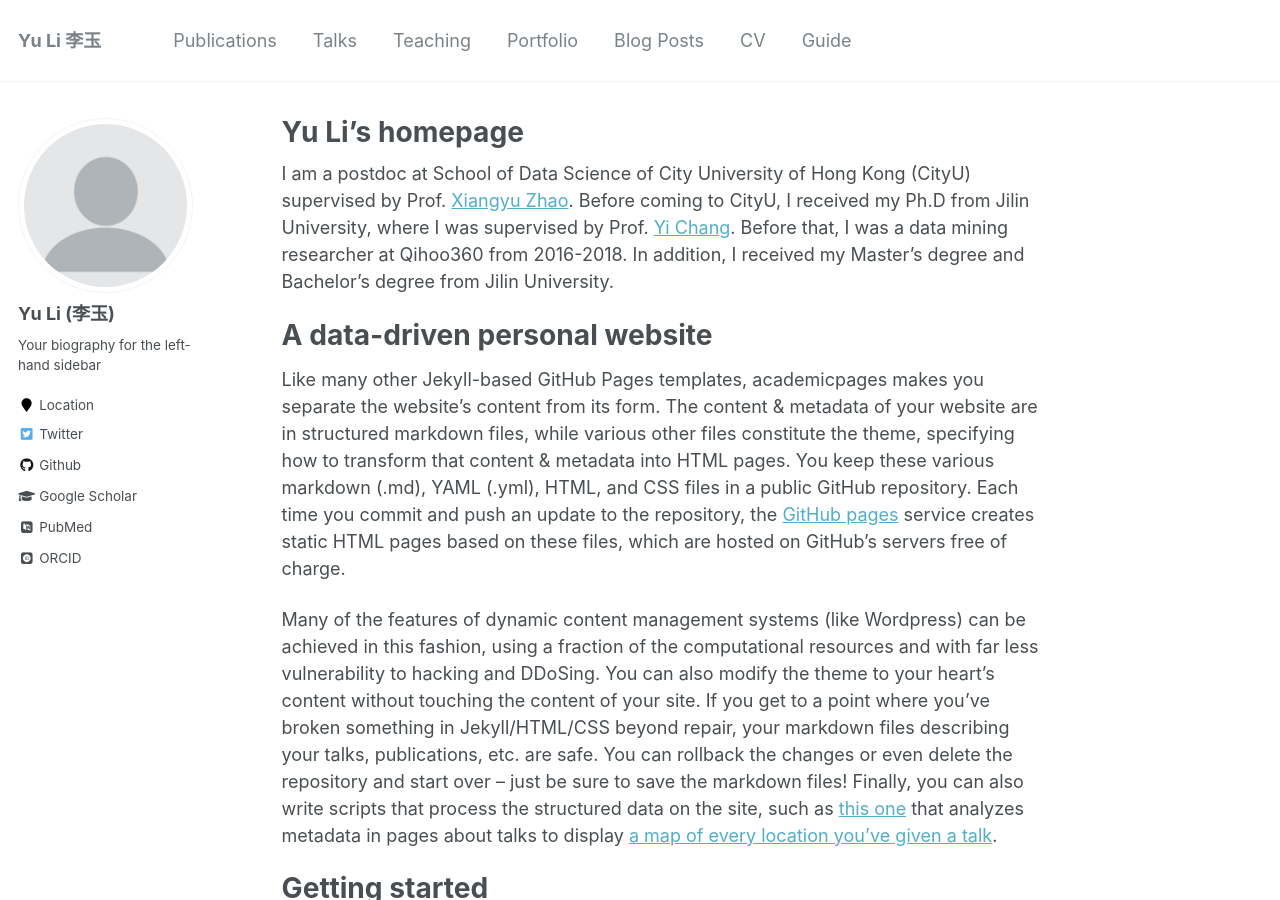
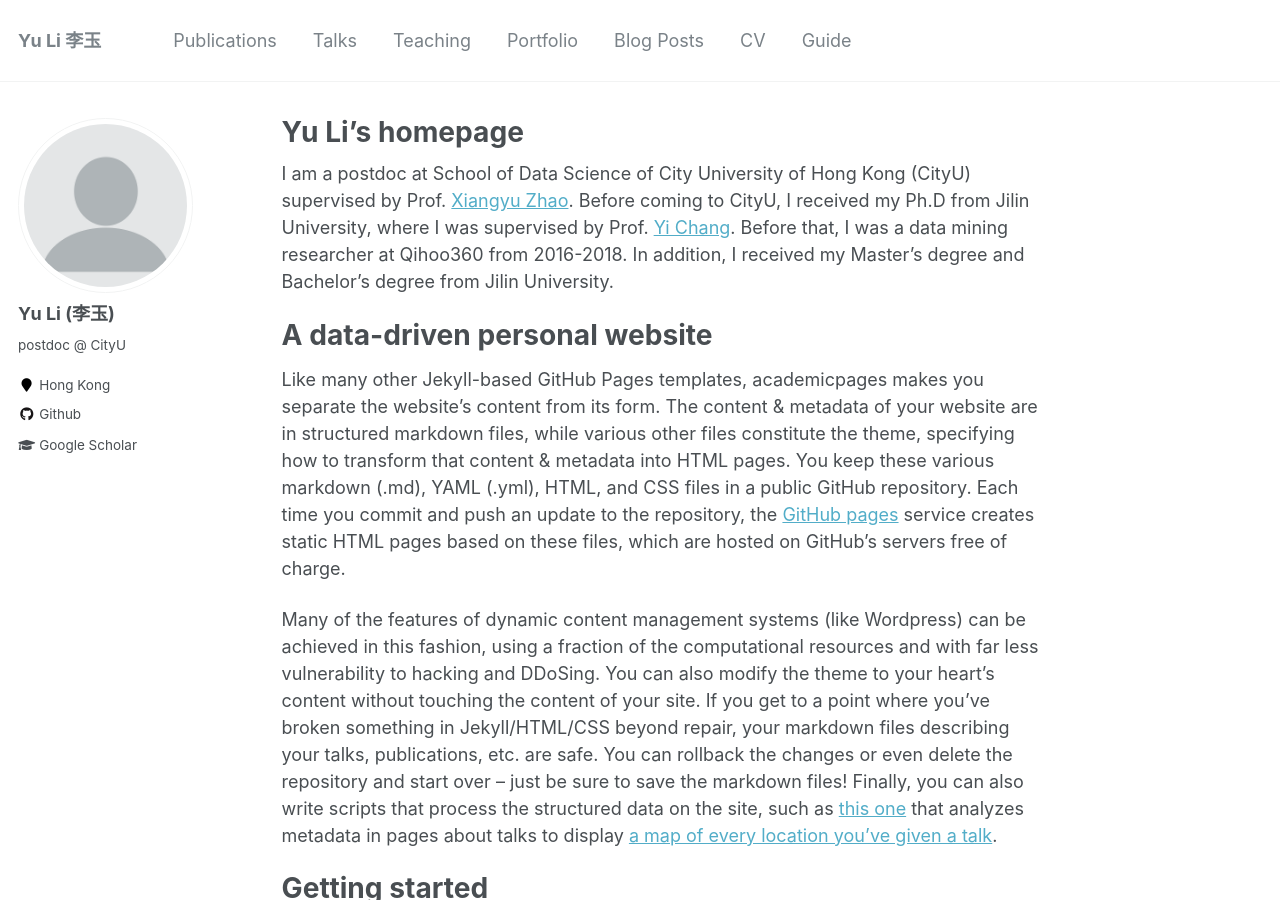
Before and after one commit to liyu1990/liyu1990.github.io, a Jekyll site: the page built from _pages/about.md, in a window 1280 px wide and 900 px high. Built offline with Jekyll 4.4.1, drawn with Linux system fonts in a browser that asks for light colours; some web fonts are replaced.

Commit message:
Update _config.yml

```diff
--- a/_config.yml
+++ b/_config.yml
@@ -11,7 +11,7 @@ title                    : "Yu Li 李玉"
 title_separator          : "-"
 name                     : &name "Yu Li 李玉"
 description              : &description "personal description"
-url                      : https://academicpages.github.io # the base hostname & protocol for your site e.g. "https://mmistakes.github.io"
+url                      : https://liyu1990.github.io # the base hostname & protocol for your site e.g. "https://mmistakes.github.io"
 baseurl                  : "" # the subpath of your site, e.g. "/blog"
 repository               : "liyu1990/liyu1990.github.io"
 teaser                   :  # filename of teaser fallback teaser image placed in /images/, .e.g. "500x300.png"
@@ -82,11 +82,11 @@ analytics:
 author:
   name             : "Yu Li (李玉)"
   avatar           : "profile.png"
-  bio              : "Your biography for the left-hand sidebar"
-  location         : "Location"
+  bio              : "postdoc @ CityU"
+  location         : "Hong Kong"
   employer         :
-  pubmed           : "https://www.ncbi.nlm.nih.gov/pubmed/?term=john+snow"
-  googlescholar    : "http://yourfullgooglescholarurl.com"
+  pubmed           : # "https://www.ncbi.nlm.nih.gov/pubmed/?term=john+snow"
+  googlescholar    : "https://scholar.google.com/citations?user=x5uKMOoAAAAJ&hl=en"
   email            :
   researchgate     :  # example: "https://www.researchgate.net/profile/yourprofile"
   uri              :
@@ -96,20 +96,20 @@ author:
   flickr           :
   facebook         :
   foursquare       :
-  github           : "academicpages"
+  github           : "liyu1990"
   google_plus      :
   keybase          :
   instagram        :
   impactstory      : #"https://profiles.impactstory.org/u/xxxx-xxxx-xxxx-xxxx"
   lastfm           :
   linkedin         :
-  orcid            : "http://orcid.org/yourorcidurl"
+  orcid            : # "http://orcid.org/yourorcidurl"
   pinterest        :
   soundcloud       :
   stackoverflow    : # http://stackoverflow.com/users/123456/username
   steam            :
   tumblr           :
-  twitter          : "replacethistwitterhandle"
+  twitter          : # "replacethistwitterhandle"
   vine             :
   weibo            :
   xing             :
```
